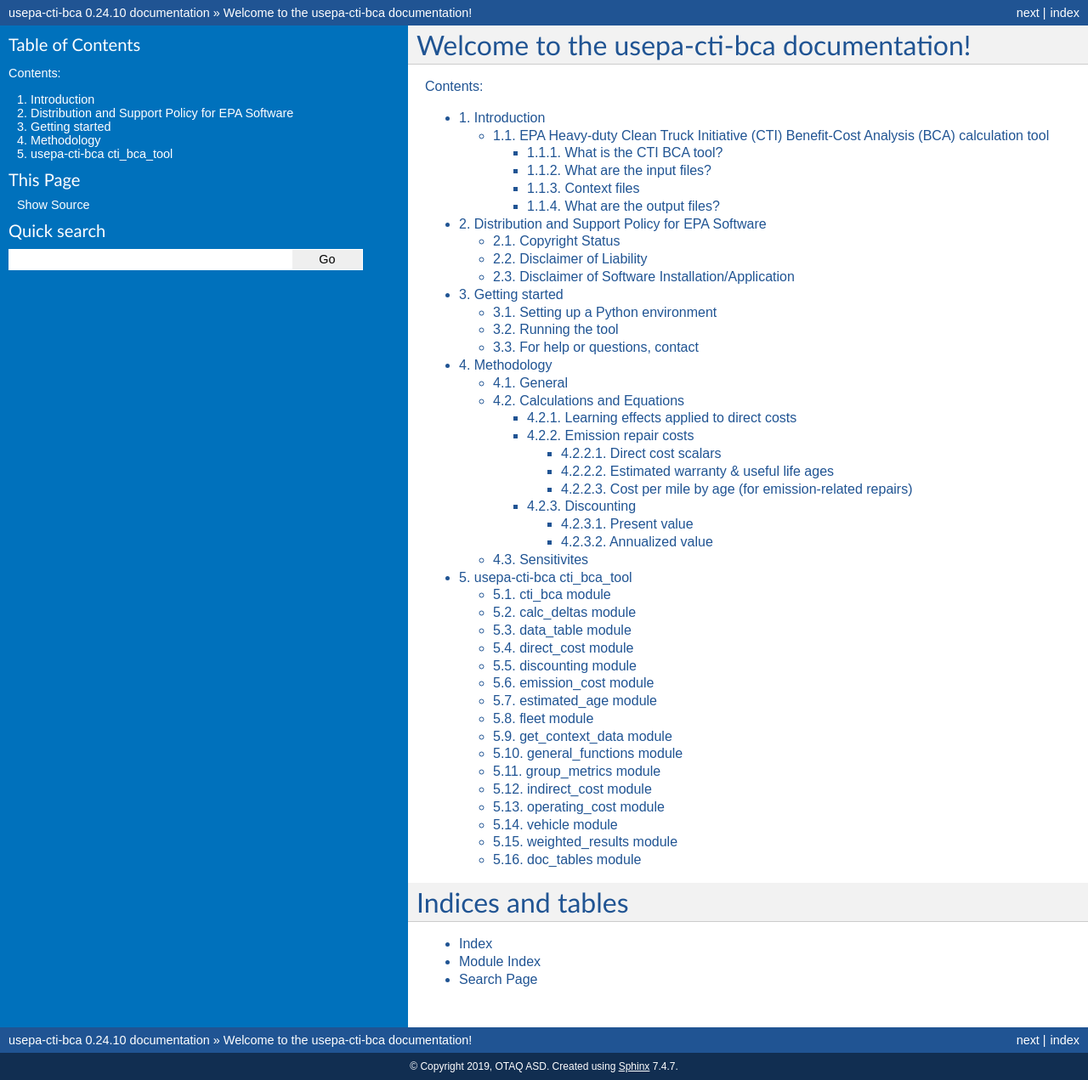
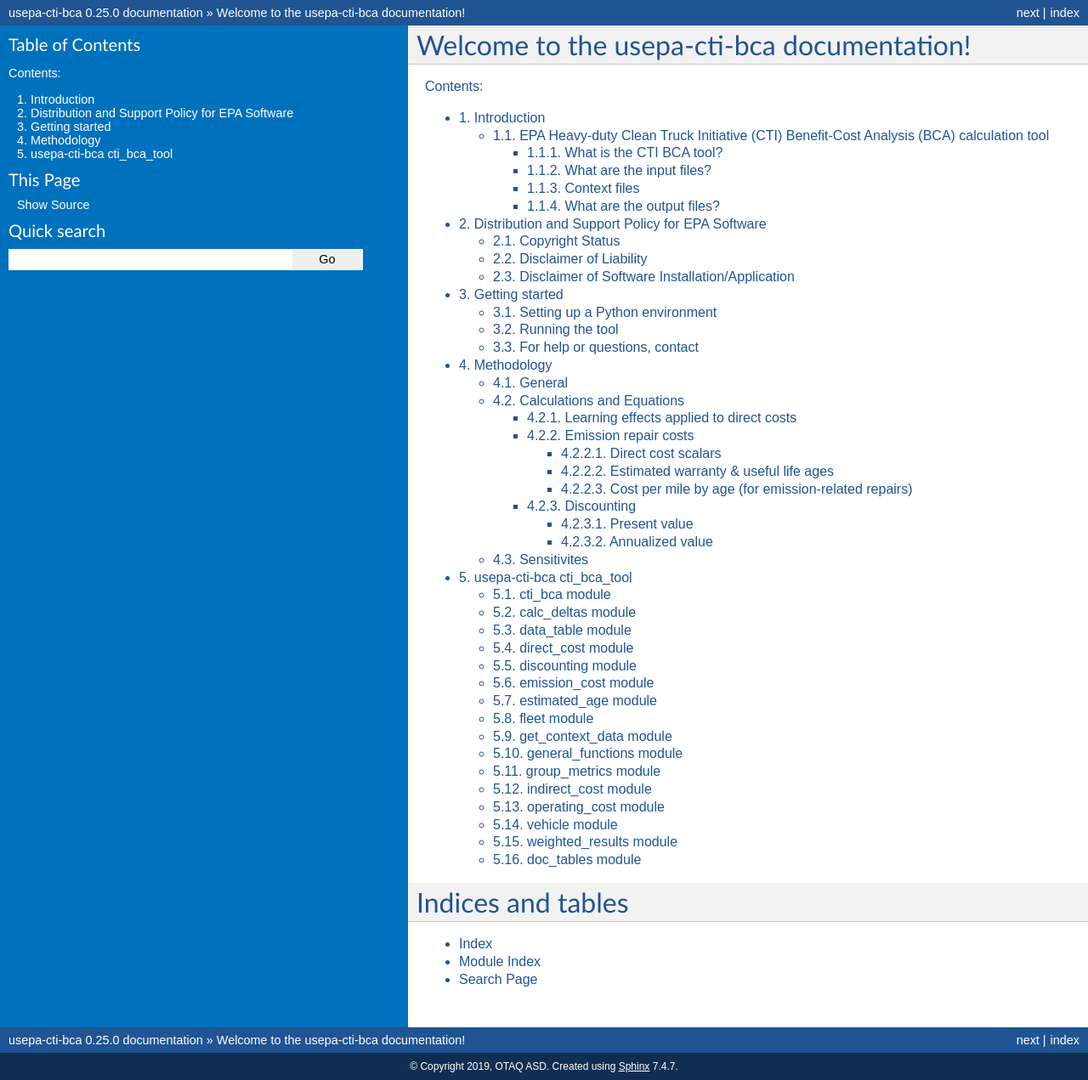
Before and after one commit to USEPA/EPA_HD_CTI_BCA, a Sphinx documentation site: the page built from docs/source/index.rst, in a window 1280 px wide and 1271 px high. Shown: the whole window at 85% size. Built offline with Sphinx 7.4.7, drawn with Linux system fonts in a browser that asks for light colours.

Commit message:
Bump version: 0.24.10 → 0.25.0

```diff
--- a/cti_bca_tool/__init__.py
+++ b/cti_bca_tool/__init__.py
@@ -1,3 +1,3 @@
 # Version number of usepa-cti-bca tool
 
-__version__ = "0.24.10"
+__version__ = "0.25.0"
--- a/docs/source/conf.py
+++ b/docs/source/conf.py
@@ -24,7 +24,7 @@
 author = 'OTAQ ASD'
 
 # The full version, including alpha/beta/rc tags
-release = "0.24.10"
+release = "0.25.0"
 
 # -- General configuration ---------------------------------------------------
 
```
Also changed, not shown: .bumpversion.cfg.
